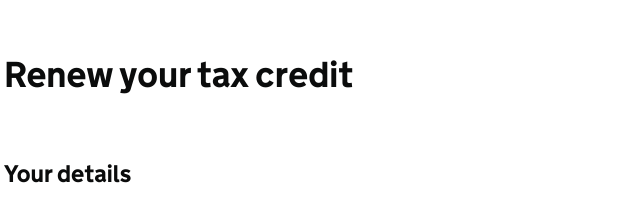
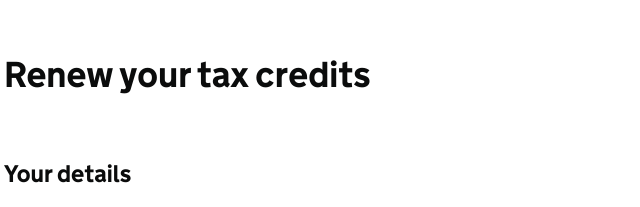
Before and after one commit to WebKolla/hmrc, a website: page index.html in a window 1280 px wide. Shown: the part 147-354 px from the top of the page, 156-796 px from the left. Drawn offline with Linux system fonts and the light colour scheme.

Commit message:
Chin : Modified gitignore file and corrected typo error

```diff
--- a/index.html
+++ b/index.html
@@ -71,7 +71,7 @@
     <div class="grid-row">
         <div class="column-full">
             <h1 class="heading-large">
-                Renew your tax credit
+                Renew your tax credits
             </h1>
         </div>
     </div>
```
Also changed, not shown: 1 other file.
